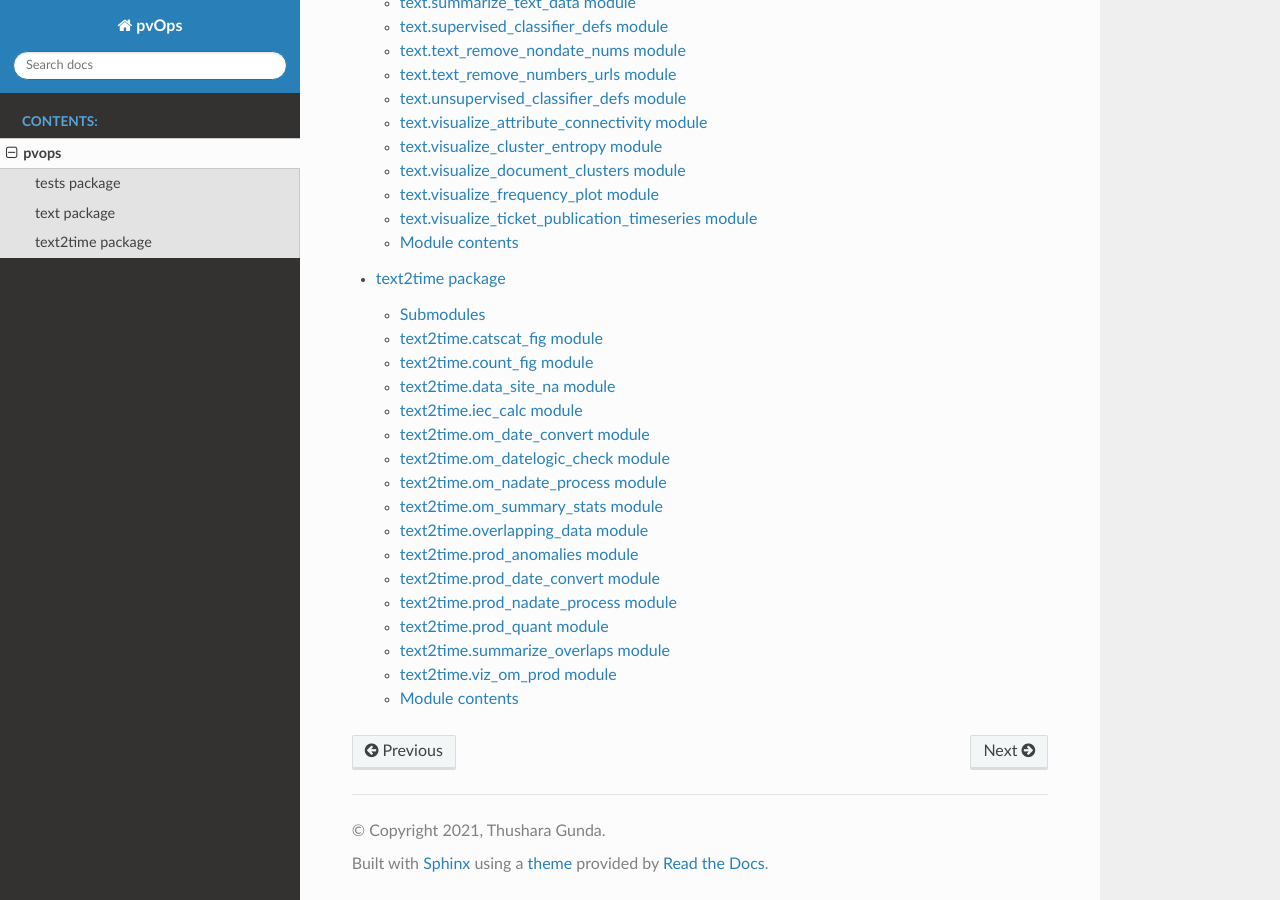
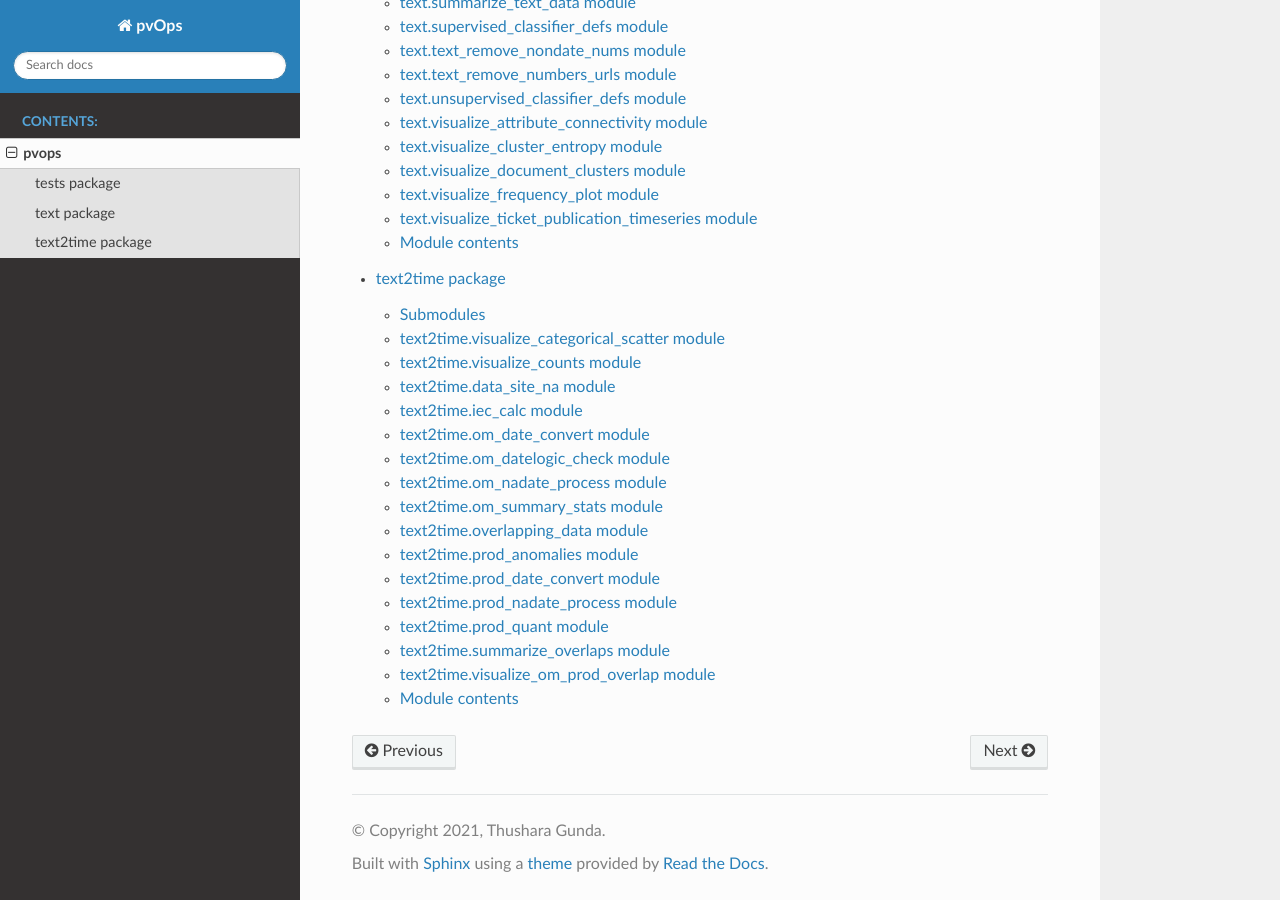
Before and after one commit to sandialabs/pvOps, a Sphinx documentation site: the page built from docs/modules.rst, in a window 1280 px wide and 900 px high, scrolled down 517 px. Built offline with Sphinx 7.4.7 and the Read the Docs theme 2.0.0, drawn with Linux system fonts in a browser that asks for light colours.

Commit message:
changes to fix text2time documentation

```diff
--- a/docs/text2time.rst
+++ b/docs/text2time.rst
@@ -4,18 +4,18 @@ text2time package
 Submodules
 ----------
 
-text2time.catscat\_fig module
+text2time.visualize\_categorical\_scatter module
 -----------------------------
 
-.. automodule:: text2time.catscat_fig
+.. automodule:: text2time.visualize_categorical_scatter
    :members:
    :undoc-members:
    :show-inheritance:
 
-text2time.count\_fig module
+text2time.visualize\_counts module
 ---------------------------
 
-.. automodule:: text2time.count_fig
+.. automodule:: text2time.visualize_counts
    :members:
    :undoc-members:
    :show-inheritance:
@@ -116,10 +116,10 @@ text2time.summarize\_overlaps module
    :undoc-members:
    :show-inheritance:
 
-text2time.viz\_om\_prod module
+text2time.visualize\_om\_prod\_overlap module
 ------------------------------
 
-.. automodule:: text2time.viz_om_prod
+.. automodule:: text2time.visualize_om_prod_overlap
    :members:
    :undoc-members:
    :show-inheritance:
```
Also changed, not shown: 2 other files.
